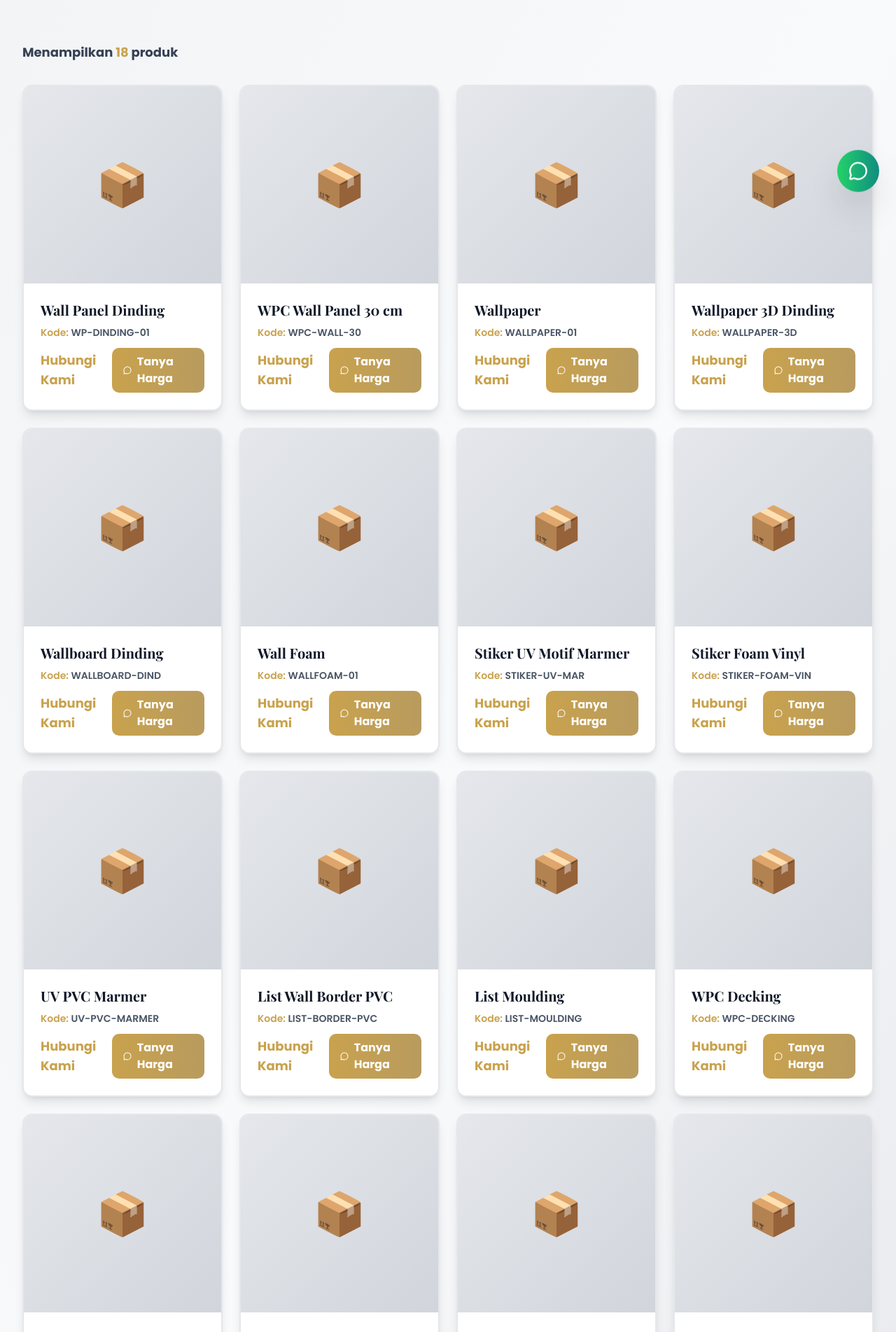
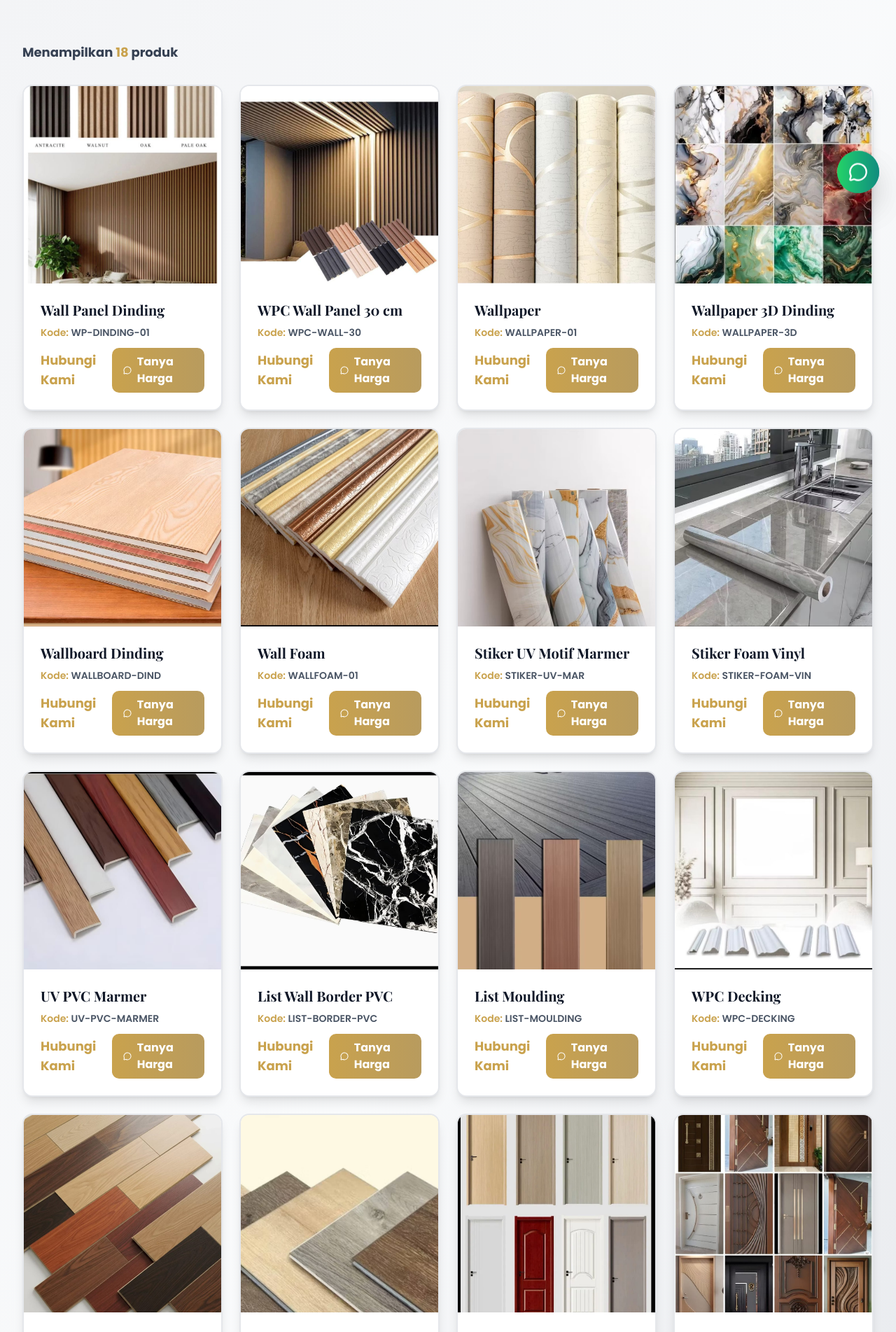
Before and after one commit to sirikotampan111-jpg/TerraDekor.co.id, a Next.js app: page /produk in a window 1280 px wide. Shown: the part 500-2403 px from the top of the page at 70% size. Built offline with nearby package versions, Linux system fonts and the light colour scheme.

Commit message:
Update page.tsx

```diff
--- a/src/app/produk/page.tsx
+++ b/src/app/produk/page.tsx
@@ -2,7 +2,7 @@
 
 import { useState } from 'react';
 import Link from 'next/link';
-import { Search, Filter, MessageCircle, ArrowLeft, Home } from 'lucide-react';
+import { Search, Filter, MessageCircle, Home } from 'lucide-react';
 import { Button } from '@/components/ui/button';
 import { Input } from '@/components/ui/input';
 import FloatingWhatsApp from '@/components/layout/FloatingWhatsApp';
@@ -15,56 +15,36 @@ const categories = [
 ];
 
 const products = [
-  // Wall & Finishing Dinding
-  { id: 1, name: 'Wall Panel Dinding', category: 'wall-finishing', code: 'WP-DINDING-01', price: 'Hubungi Kami',
-    image: '/products/pd1.jpg' },
-  { id: 2, name: 'WPC Wall Panel 30 cm', category: 'wall-finishing', code: 'WPC-WALL-30', price: 'Hubungi Kami',
-    image: '/products/pd2.jpg' },
-  { id: 3, name: 'Wallpaper', category: 'wall-finishing', code: 'WALLPAPER-01', price: 'Hubungi Kami',
-    image: '/products/pd3.jpg' },
-  { id: 4, name: 'Wallpaper 3D Dinding', category: 'wall-finishing', code: 'WALLPAPER-3D', price: 'Hubungi Kami',
-    image: '/products/pd4.jpg' },
-  { id: 5, name: 'Wallboard Dinding', category: 'wall-finishing', code: 'WALLBOARD-DIND', price: 'Hubungi Kami',
-    image: '/products/pd5.jpg' },
-  { id: 6, name: 'Wall Foam', category: 'wall-finishing', code: 'WALLFOAM-01', price: 'Hubungi Kami',
-    image: '/products/pd6.jpg' },
-  { id: 7, name: 'Stiker UV Motif Marmer', category: 'wall-finishing', code: 'STIKER-UV-MAR', price: 'Hubungi Kami',
-    image: '/products/pd7.jpg' },
-  { id: 8, name: 'Stiker Foam Vinyl', category: 'wall-finishing', code: 'STIKER-FOAM-VIN', price: 'Hubungi Kami',
-    image: '/products/pd8.jpg' },
-  { id: 9, name: 'UV PVC Marmer', category: 'wall-finishing', code: 'UV-PVC-MARMER', price: 'Hubungi Kami',
-    image: '/products/pd9.jpg' },
-  { id: 10, name: 'List Wall Border PVC', category: 'wall-finishing', code: 'LIST-BORDER-PVC', price: 'Hubungi Kami',
-    image: '/products/pd10.jpg' },
-  { id: 11, name: 'List Moulding', category: 'wall-finishing', code: 'LIST-MOULDING', price: 'Hubungi Kami',
-    image: '/products/pd11.jpg' },
+  { id: 1, name: 'Wall Panel Dinding', category: 'wall-finishing', code: 'WP-DINDING-01', price: 'Hubungi Kami', image: '/products/pd1.jpg' },
+  { id: 2, name: 'WPC Wall Panel 30 cm', category: 'wall-finishing', code: 'WPC-WALL-30', price: 'Hubungi Kami', image: '/products/pd2.jpg' },
+  { id: 3, name: 'Wallpaper', category: 'wall-finishing', code: 'WALLPAPER-01', price: 'Hubungi Kami', image: '/products/pd3.jpg' },
+  { id: 4, name: 'Wallpaper 3D Dinding', category: 'wall-finishing', code: 'WALLPAPER-3D', price: 'Hubungi Kami', image: '/products/pd4.jpg' },
+  { id: 5, name: 'Wallboard Dinding', category: 'wall-finishing', code: 'WALLBOARD-DIND', price: 'Hubungi Kami', image: '/products/pd5.jpg' },
+  { id: 6, name: 'Wall Foam', category: 'wall-finishing', code: 'WALLFOAM-01', price: 'Hubungi Kami', image: '/products/pd6.jpg' },
+  { id: 7, name: 'Stiker UV Motif Marmer', category: 'wall-finishing', code: 'STIKER-UV-MAR', price: 'Hubungi Kami', image: '/products/pd7.jpg' },
+  { id: 8, name: 'Stiker Foam Vinyl', category: 'wall-finishing', code: 'STIKER-FOAM-VIN', price: 'Hubungi Kami', image: '/products/pd8.jpg' },
+  { id: 9, name: 'UV PVC Marmer', category: 'wall-finishing', code: 'UV-PVC-MARMER', price: 'Hubungi Kami', image: '/products/pd9.jpg' },
+  { id: 10, name: 'List Wall Border PVC', category: 'wall-finishing', code: 'LIST-BORDER-PVC', price: 'Hubungi Kami', image: '/products/pd10.jpg' },
+  { id: 11, name: 'List Moulding', category: 'wall-finishing', code: 'LIST-MOULDING', price: 'Hubungi Kami', image: '/products/pd11.jpg' },
 
-  // Flooring & Eksterior
-  { id: 12, name: 'WPC Decking', category: 'flooring-exterior', code: 'WPC-DECKING', price: 'Hubungi Kami',
-    image: '/products/pd12.jpg' },
-  { id: 13, name: 'Lantai Vinyl', category: 'flooring-exterior', code: 'LANTAI-VINYL', price: 'Hubungi Kami',
-    image: '/products/pd13.jpg' },
-  { id: 14, name: 'Lantai SPC', category: 'flooring-exterior', code: 'LANTAI-SPC', price: 'Hubungi Kami',
-    image: '/products/pd14.jpg' },
+  { id: 12, name: 'WPC Decking', category: 'flooring-exterior', code: 'WPC-DECKING', price: 'Hubungi Kami', image: '/products/pd12.jpg' },
+  { id: 13, name: 'Lantai Vinyl', category: 'flooring-exterior', code: 'LANTAI-VINYL', price: 'Hubungi Kami', image: '/products/pd13.jpg' },
+  { id: 14, name: 'Lantai SPC', category: 'flooring-exterior', code: 'LANTAI-SPC', price: 'Hubungi Kami', image: '/products/pd14.jpg' },
 
-  // Furniture & Sanitary
-  { id: 15, name: 'Pintu WPC', category: 'furniture-sanitary', code: 'PINTU-WPC', price: 'Hubungi Kami',
-    image: '/products/pd15.jpg' },
-  { id: 16, name: 'Pintu Baja', category: 'furniture-sanitary', code: 'PINTU-BAJA', price: 'Hubungi Kami',
-    image: '/products/pd-16.jpg' },
-  { id: 17, name: 'Wastafel', category: 'furniture-sanitary', code: 'WASTAFEL-01', price: 'Hubungi Kami',
-    image: '/products/pd17.jpg' },
-  { id: 18, name: 'Meja Office', category: 'furniture-sanitary', code: 'MEJA-OFFICE', price: 'Hubungi Kami',
-    image: '/products/pd18.jpg' },
+  { id: 15, name: 'Pintu WPC', category: 'furniture-sanitary', code: 'PINTU-WPC', price: 'Hubungi Kami', image: '/products/pd15.jpg' },
+  { id: 16, name: 'Pintu Baja', category: 'furniture-sanitary', code: 'PINTU-BAJA', price: 'Hubungi Kami', image: '/products/pd16.jpg' },
+  { id: 17, name: 'Wastafel', category: 'furniture-sanitary', code: 'WASTAFEL-01', price: 'Hubungi Kami', image: '/products/pd17.jpg' },
+  { id: 18, name: 'Meja Office', category: 'furniture-sanitary', code: 'MEJA-OFFICE', price: 'Hubungi Kami', image: '/products/pd18.jpg' },
 ];
 
 export default function ProdukPage() {
   const [selectedCategory, setSelectedCategory] = useState('all');
   const [searchQuery, setSearchQuery] = useState('');
 
-  const filteredProducts = products.filter((product) => {
+  const filteredProducts = products.filter(product => {
     const matchesCategory = selectedCategory === 'all' || product.category === selectedCategory;
-    const matchesSearch = product.name.toLowerCase().includes(searchQuery.toLowerCase()) ||
+    const matchesSearch =
+      product.name.toLowerCase().includes(searchQuery.toLowerCase()) ||
       product.code.toLowerCase().includes(searchQuery.toLowerCase());
     return matchesCategory && matchesSearch;
   });
@@ -73,20 +53,18 @@ export default function ProdukPage() {
     <div className="min-h-screen pt-20">
       <FloatingWhatsApp />
 
-      {/* Header Section */}
+      {/* Header */}
       <section className="bg-gradient-to-br from-gray-900 via-gray-800 to-gray-900 py-16">
         <div className="max-w-7xl mx-auto px-4 sm:px-6 lg:px-8">
           <div className="flex items-center space-x-4 mb-8">
             <Link href="/">
               <Button variant="ghost" className="text-[#C9A24D] hover:bg-[#C9A24D]/10">
-                <Home className="w-5 h-5 mr-2" />
-                Beranda
+                <Home className="w-5 h-5 mr-2" /> Beranda
               </Button>
             </Link>
             <span className="text-gray-500">/</span>
             <span className="text-[#C9A24D] font-bold">Kategori Produk</span>
           </div>
-
           <h1 className="text-4xl sm:text-5xl font-display font-bold text-white mb-4">
             Katalog <span className="text-[#C9A24D]">Produk Premium</span>
           </h1>
@@ -96,25 +74,22 @@ export default function ProdukPage() {
         </div>
       </section>
 
-      {/* Search & Filter Section */}
+      {/* Search & Filter */}
       <section className="bg-white border-b border-gray-200 py-8 sticky top-20 z-40">
-        <div className="max-w-7xl mx-auto px-4 sm:px-6 lg:px-8">
-          <div className="flex flex-col lg:flex-row gap-4 items-center justify-between">
-            {/* Search Input */}
+        <div className="max-w-7xl mx-auto px-4 sm:px-6 lg:px-8 flex flex-col lg:flex-row gap-4 items-center justify-between">
           <div className="relative w-full lg:w-96">
             <Search className="absolute left-3 top-1/2 transform -translate-y-1/2 w-5 h-5 text-gray-400" />
             <Input
               type="text"
               placeholder="Cari produk..."
               value={searchQuery}
-                onChange={(e) => setSearchQuery(e.target.value)}
+              onChange={e => setSearchQuery(e.target.value)}
               className="pl-10 border-2 border-gray-200 focus:border-[#C9A24D] font-semibold"
             />
           </div>
 
-            {/* Category Filter Buttons - Desktop */}
           <div className="hidden lg:flex flex-wrap gap-2">
-              {categories.map((category) => (
+            {categories.map(category => (
               <Button
                 key={category.id}
                 onClick={() => setSelectedCategory(category.id)}
@@ -125,50 +100,24 @@ export default function ProdukPage() {
                     : 'border-2 border-[#C9A24D] text-[#C9A24D] hover:bg-[#C9A24D]/10'
                 }`}
               >
-                  <Filter className="w-4 h-4 mr-2" />
-                  {category.name}
+                <Filter className="w-4 h-4 mr-2" /> {category.name}
               </Button>
             ))}
           </div>
 
-            {/* Mobile Category Selector */}
           <select
             value={selectedCategory}
-              onChange={(e) => setSelectedCategory(e.target.value)}
+            onChange={e => setSelectedCategory(e.target.value)}
             className="lg:hidden w-full px-4 py-2 border-2 border-[#C9A24D] rounded-lg font-semibold text-[#C9A24D] bg-white"
           >
-              {categories.map((category) => (
+            {categories.map(category => (
               <option key={category.id} value={category.id}>
                 {category.name}
               </option>
             ))}
           </select>
         </div>
-        </div>
       </section>
-
-      {/* Mobile Category Pills */}
-      <div className="lg:hidden bg-gray-100 py-4">
-        <div className="max-w-7xl mx-auto px-4 sm:px-6 lg:px-8">
-          <div className="flex overflow-x-auto gap-2 pb-2 scrollbar-hide">
-            {categories.map((category) => (
-              <Button
-                key={category.id}
-                onClick={() => setSelectedCategory(category.id)}
-                size="sm"
-                variant={selectedCategory === category.id ? 'default' : 'outline'}
-                className={`whitespace-nowrap font-semibold flex-shrink-0 ${
-                  selectedCategory === category.id
-                    ? 'bg-gradient-to-r from-[#C9A24D] to-[#B89B5E] text-white'
-                    : 'border-2 border-[#C9A24D] text-[#C9A24D] hover:bg-[#C9A24D]/10'
-                }`}
-              >
-                {category.name}
-              </Button>
-            ))}
-          </div>
-        </div>
-      </div>
 
       {/* Products Grid */}
       <section className="py-16 bg-gradient-to-br from-gray-100 via-gray-50 to-gray-200">
@@ -181,29 +130,32 @@ export default function ProdukPage() {
 
           {filteredProducts.length > 0 ? (
             <div className="grid grid-cols-1 md:grid-cols-2 lg:grid-cols-3 xl:grid-cols-4 gap-6">
-              {filteredProducts.map((product) => (
+              {filteredProducts.map(product => (
                 <div
                   key={product.id}
                   className="bg-white rounded-xl shadow-lg hover:shadow-2xl transition-all duration-300 transform hover:scale-105 border-2 border-gray-200 hover:border-[#C9A24D] overflow-hidden"
                 >
                   {/* Product Image */}
-                  <div className="aspect-square bg-gradient-to-br from-gray-200 to-gray-300 flex items-center justify-center relative overflow-hidden group">
-                    <div className="text-6xl">📦</div>
-                    <div className="absolute inset-0 bg-gradient-to-br from-[#C9A24D]/10 to-[#B89B5E]/10 opacity-0 group-hover:opacity-100 transition-opacity duration-300"></div>
+                  <div className="aspect-square bg-gray-100 flex items-center justify-center relative overflow-hidden group">
+                    <img
+                      src={product.image}
+                      alt={product.name}
+                      className="object-cover w-full h-full transition-transform duration-300 group-hover:scale-105"
+                    />
                   </div>
 
                   {/* Product Info */}
                   <div className="p-6">
                     <h3 className="text-xl font-bold text-gray-900 mb-2">{product.name}</h3>
-                    <div className="mb-3">
-                      <p className="text-sm text-gray-600 font-semibold">
+                    <p className="text-sm text-gray-600 font-semibold mb-3">
                       <span className="text-[#C9A24D]">Kode:</span> {product.code}
                     </p>
-                    </div>
                     <div className="flex items-center justify-between">
                       <p className="text-lg font-bold text-[#C9A24D]">{product.price}</p>
                       <a
-                        href={`https://wa.me/6281251511997?text=Halo Terradekor, saya ingin bertanya tentang produk: ${encodeURIComponent(product.name)}`}
+                        href={`https://wa.me/6281251511997?text=Halo Terradekor, saya ingin bertanya tentang produk: ${encodeURIComponent(
+                          product.name
+                        )}`}
                         target="_blank"
                         rel="noopener noreferrer"
                         className="inline-flex items-center space-x-2 bg-gradient-to-r from-[#C9A24D] to-[#B89B5E] text-white font-bold px-4 py-2 rounded-lg hover:from-[#D4AF6A] hover:to-[#C9A24D] transition-all duration-300 transform hover:scale-105"
@@ -226,63 +178,7 @@ export default function ProdukPage() {
         </div>
       </section>
 
-      {/* CTA Section */}
-      <section className="py-16 bg-gradient-to-br from-gray-900 via-gray-800 to-gray-900">
-        <div className="max-w-7xl mx-auto px-4 sm:px-6 lg:px-8 text-center">
-          <h2 className="text-3xl sm:text-4xl font-display font-bold text-white mb-4">
-            Tidak Menemukan yang Anda Cari?
-          </h2>
-          <p className="text-xl text-gray-300 font-bold mb-8 max-w-2xl mx-auto">
-            Kami menyediakan produk custom sesuai kebutuhan dan keinginan Anda
-          </p>
-          <div className="flex flex-col sm:flex-row gap-4 justify-center items-center">
-            <Link href="/konsultasi">
-              <Button
-                size="lg"
-                className="bg-gradient-to-r from-[#C9A24D] to-[#B89B5E] hover:from-[#D4AF6A] hover:to-[#C9A24D] text-white font-bold px-8 py-4 text-lg rounded-lg shadow-xl hover:shadow-2xl transition-all duration-300 transform hover:scale-105"
-              >
-                <MessageCircle className="w-5 h-5 mr-2" />
-                Konsultasi Gratis
-              </Button>
-            </Link>
-            <a
-              href="https://wa.me/6281251511997"
-              target="_blank"
-              rel="noopener noreferrer"
-              className="inline-flex items-center space-x-2 bg-gradient-to-r from-[#25D366] to-[#128C7E] text-white font-bold px-8 py-4 text-lg rounded-lg shadow-xl hover:shadow-2xl transition-all duration-300 transform hover:scale-105"
-            >
-              <MessageCircle className="w-5 h-5" />
-              <span>WhatsApp Sekarang</span>
-            </a>
-          </div>
-        </div>
-      </section>
-
-      {/* Custom Service Note */}
-      <section className="py-16 bg-gradient-to-br from-[#C9A24D]/10 to-[#B89B5E]/10 border-t border-[#C9A24D]/20">
-        <div className="max-w-7xl mx-auto px-4 sm:px-6 lg:px-8">
-          <div className="max-w-3xl mx-auto text-center">
-            <div className="bg-white rounded-xl shadow-lg p-8 border-2 border-[#C9A24D]">
-              <div className="text-5xl mb-4">✨</div>
-              <h3 className="text-2xl font-bold text-gray-900 mb-4">Layanan Custom</h3>
-              <p className="text-lg text-gray-700 font-semibold mb-6">
-                Untuk kebutuhan interior yang tidak tercantum di atas, tersedia layanan custom sesuai keinginan Anda.
-              </p>
-              <p className="text-gray-600 font-semibold mb-6">
-                Silakan hubungi kami untuk konsultasi dan penawaran terbaik.
-              </p>
-              <Link href="/konsultasi">
-                <Button
-                  size="lg"
-                  className="bg-gradient-to-r from-[#C9A24D] to-[#B89B5E] hover:from-[#D4AF6A] hover:to-[#C9A24D] text-white font-bold px-8 py-4 text-lg rounded-lg shadow-xl hover:shadow-2xl transition-all duration-300 transform hover:scale-105"
-                >
-                  Konsultasi Custom
-                </Button>
-              </Link>
-            </div>
-          </div>
-        </div>
-      </section>
+      <FloatingWhatsApp />
     </div>
   );
 }
```
Lines whose indentation alone changed are shown as unchanged.
